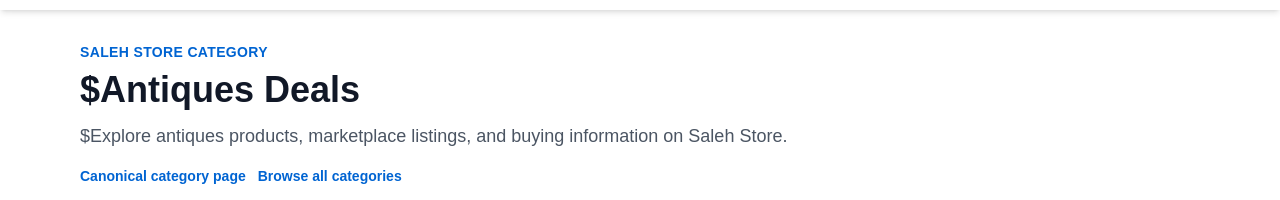
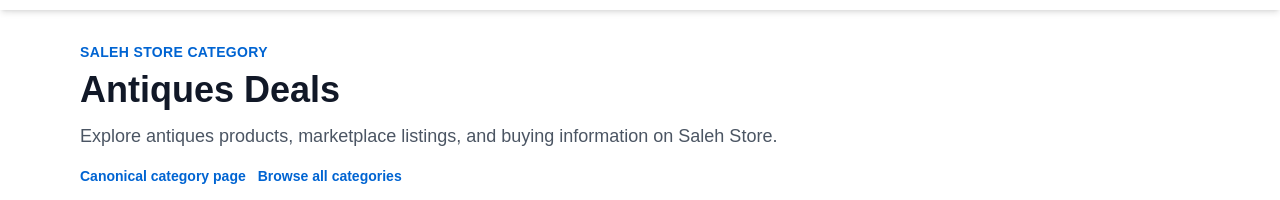
Before and after one commit to SamoTech/ebay-store, a Next.js app: page /category/antiques in a window 1280 px wide. Shown: the part 140-340 px from the top of the page. Built offline with nearby package versions, Linux system fonts and the light colour scheme; no server answers.

Commit message:
fix: render category intro values correctly

```diff
--- a/app/category/[slug]/page.tsx
+++ b/app/category/[slug]/page.tsx
@@ -96,10 +96,10 @@ export default async function CategoryPage({ params }: { params: Promise<{ slug:
             Saleh Store category
           </p>
           <h1 className="mt-2 text-3xl md:text-4xl font-black text-gray-900 dark:text-white">
-            ${category.name} Deals
+            {category.name} Deals
           </h1>
           <p className="mt-3 max-w-4xl text-base md:text-lg leading-7 text-gray-600 dark:text-gray-300">
-            ${description}
+            {description}
           </p>
           <div className="mt-4 flex flex-wrap gap-3 text-sm">
             <a href={categoryUrl} className="font-semibold text-[#0064d2] dark:text-blue-400">
```
